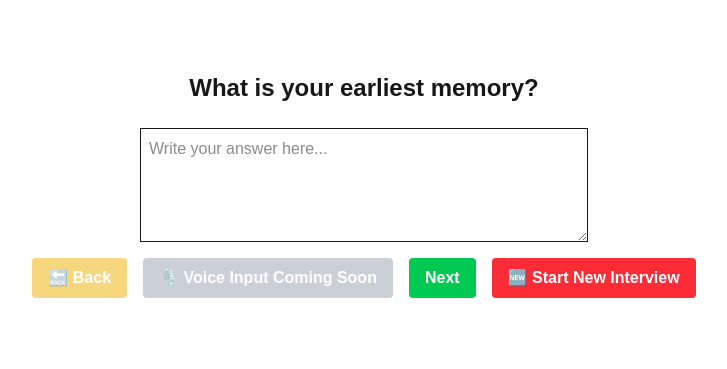
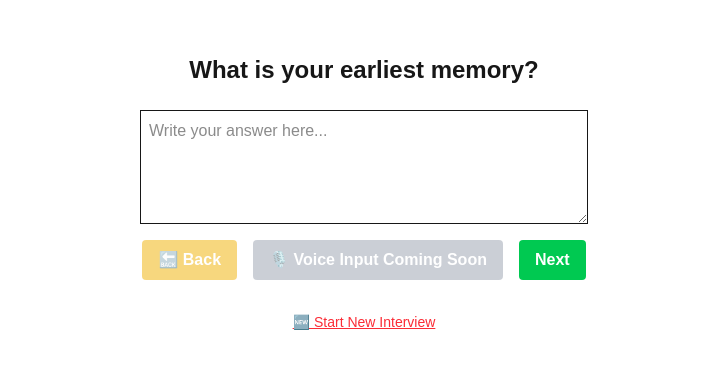
Before and after one commit to dsilberschmidt/storynest2, a Next.js app: page /interview in a window 1280 px wide. Shown: the part 207-576 px from the top of the page, without its empty margins (276-1003 px from the left). Built offline with nearby package versions, Linux system fonts and the light colour scheme.

Commit message:
fix: redesign button layout and add new interview option

```diff
--- a/src/app/interview/page.js
+++ b/src/app/interview/page.js
@@ -70,17 +70,17 @@ export default function Interview() {
         >
           {currentQuestion < questions.length - 1 ? 'Next' : 'Finish'}
         </button>
+      </div>
 
       <button
         onClick={() => {
           sessionStorage.clear();
           router.push('/');
         }}
-          className="bg-red-500 hover:bg-red-700 text-white font-bold py-2 px-4 rounded"
+        className="text-sm text-red-500 underline mt-4"
       >
         🆕 Start New Interview
       </button>
-      </div>
     </main>
   );
 }
```
Lines whose indentation alone changed are shown as unchanged.
